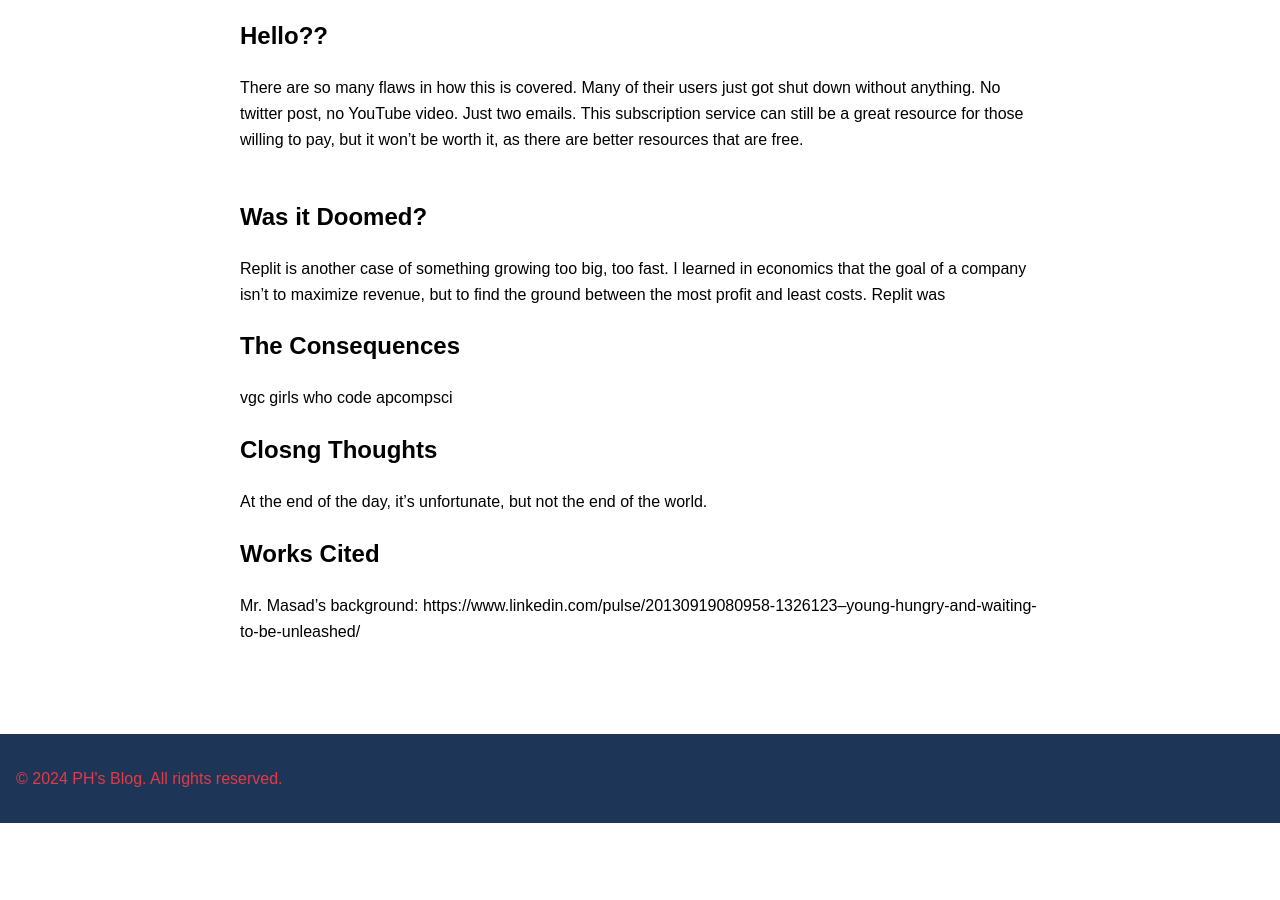
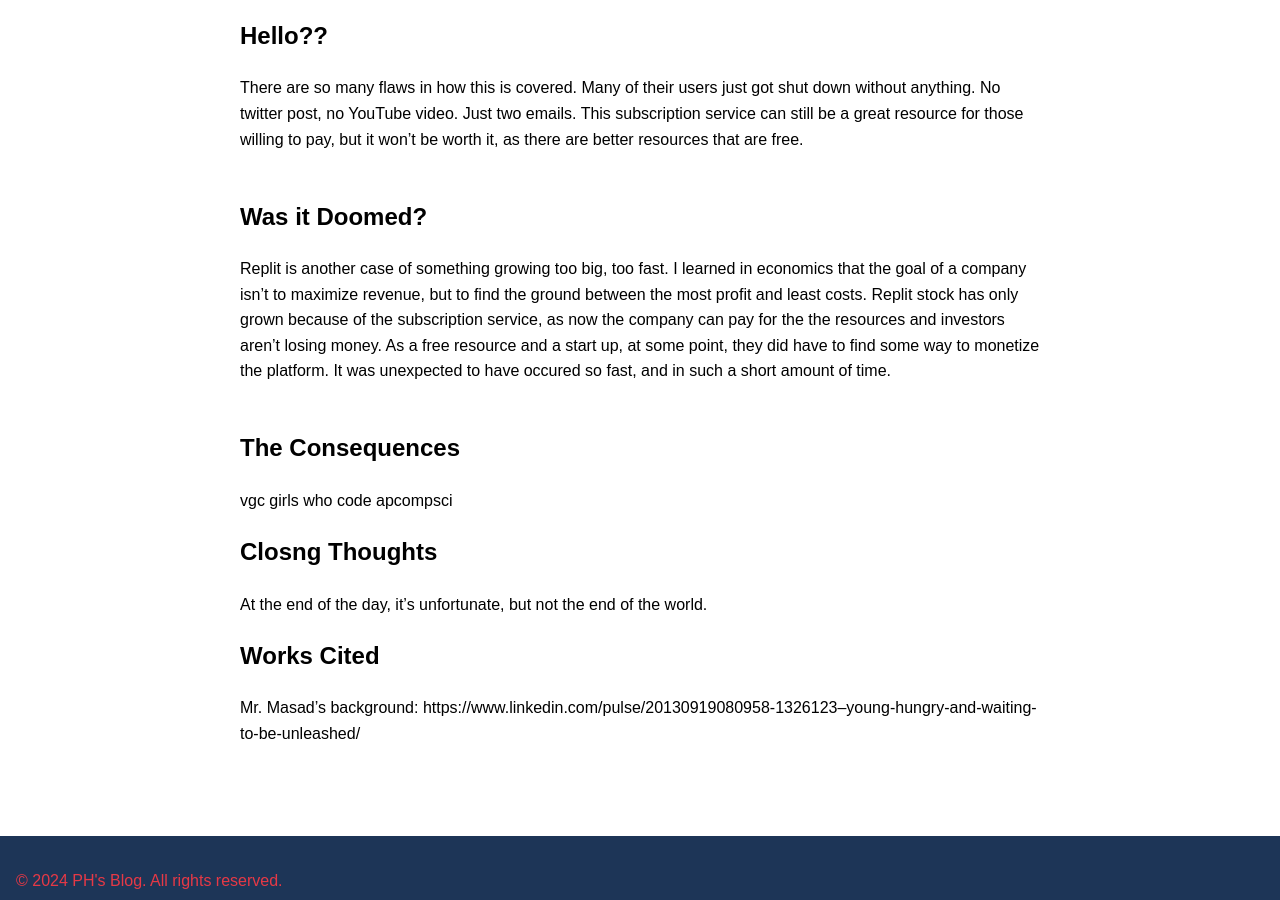
Before and after one commit to CaptainSapphire/PH-s-Blog, a Jekyll site: the page built from _posts/2024-11-10-Replit-has-self-destructed.md, in a window 1280 px wide and 900 px high, scrolled down 1276 px. Built offline with Jekyll 4.4.1, drawn with Linux system fonts in a browser that asks for light colours; our own code applies the rules of GitHub Pages for plain Markdown files; before the commit the page ends 2099 px from its top, so only the background shows below that.

Commit message:
Update 2024-11-10-Replit-has-self-destructed.md

```diff
--- a/_posts/2024-11-10-Replit-has-self-destructed.md
+++ b/_posts/2024-11-10-Replit-has-self-destructed.md
@@ -20,7 +20,8 @@
 There are so many flaws in how this is covered. Many of their users just got shut down without anything. No twitter post, no YouTube video. Just two emails. This subscription service can still be a great resource for those willing to pay, but it won't be worth it, as there are better resources that are free. <br><br>
 
 ## Was it Doomed?
-Replit is another case of something growing too big, too fast. I learned in economics that the goal of a company isn't to maximize revenue, but to find the ground between the most profit and least costs. Replit was
+Replit is another case of something growing too big, too fast. I learned in economics that the goal of a company isn't to maximize revenue, but to find the ground between the most profit and least costs. Replit stock has only grown because of the subscription service, as now the company can pay for the the resources and investors aren't losing money. As a free resource and a start up, at some point, they did have to find some way to monetize the platform. It was unexpected to have occured so fast, and in such a short amount of time. <br><br>
+
 
 ## The Consequences
 vgc
```
